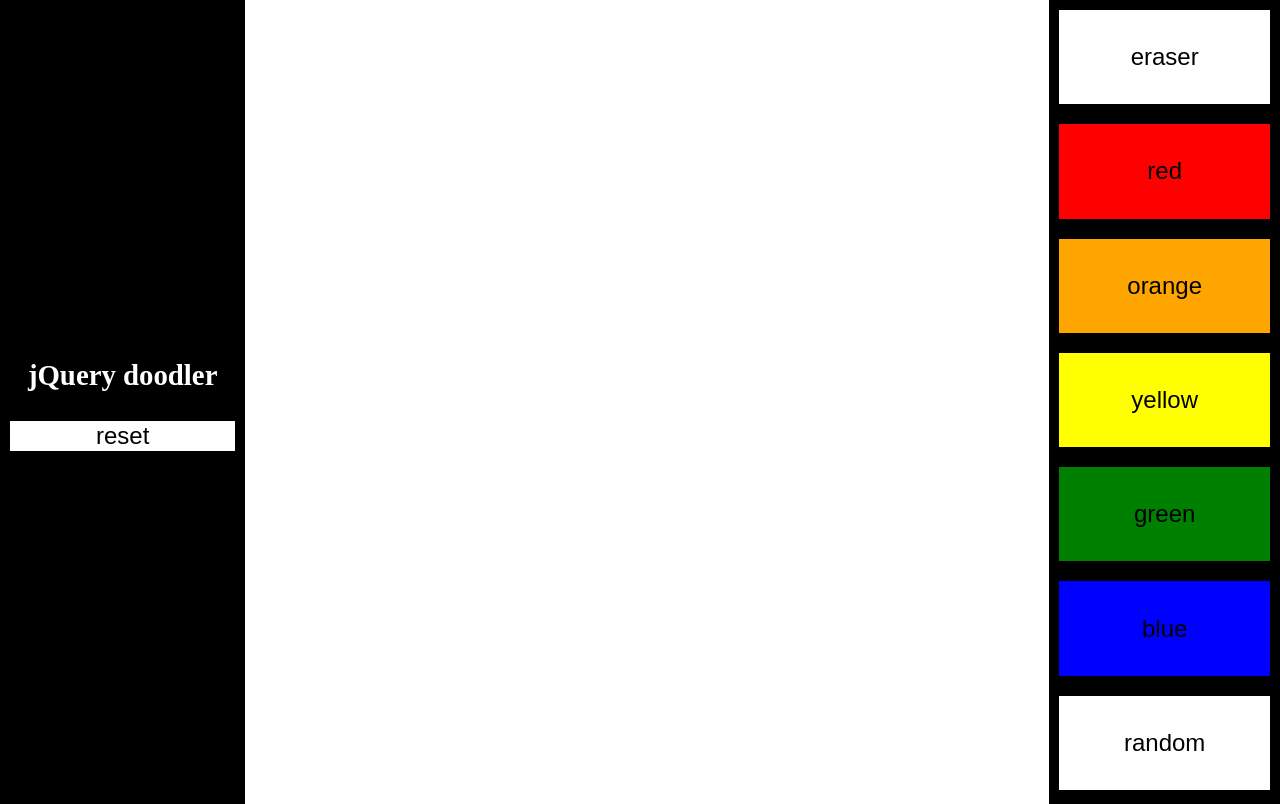
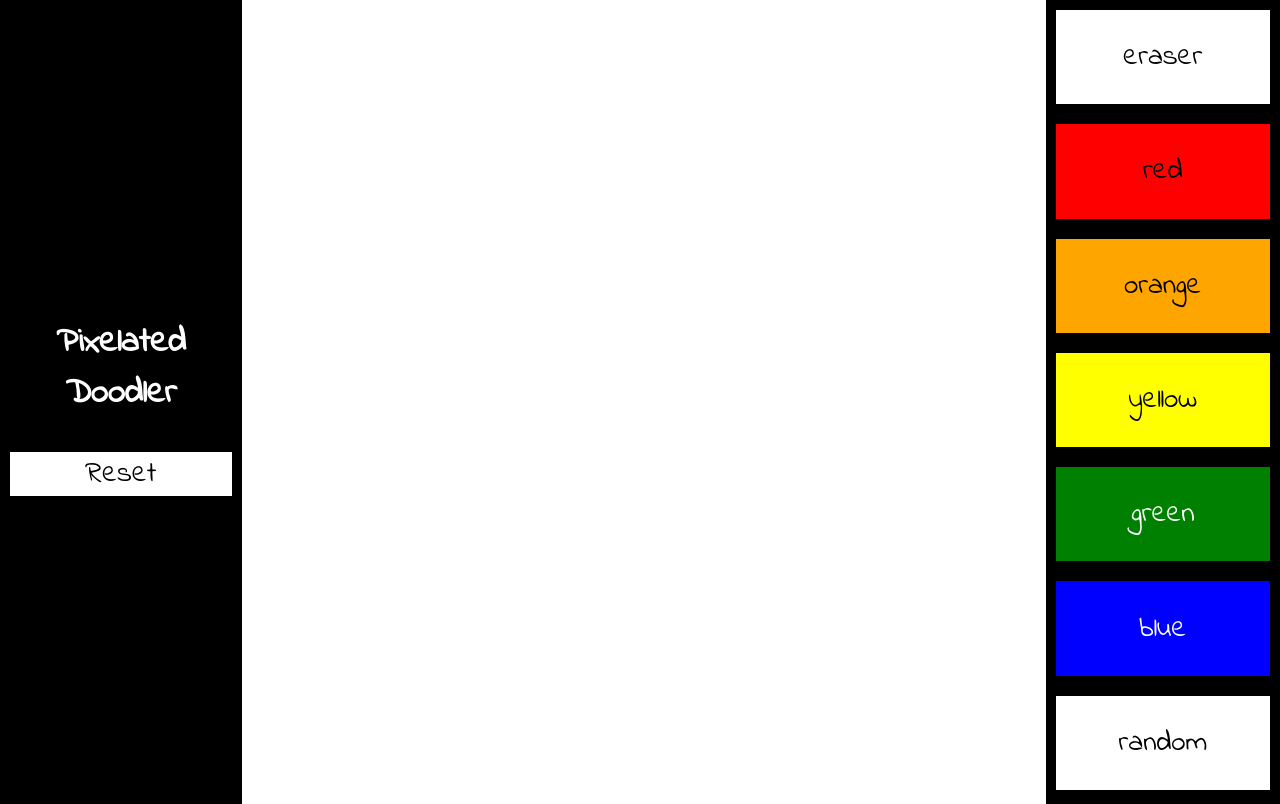
Before and after one commit to ikeshark/jquery-doodler, a plain HTML site: page index.html in a window 1280 px wide. Drawn offline with nearby package versions, Linux system fonts and the light colour scheme.

Commit message:
font change

```diff
--- a/index.css
+++ b/index.css
@@ -3,6 +3,8 @@
   display: inline-block;
 }
 body {
+  font-family: 'Indie Flower';
+  font-size: 1.2em;
    background-color: black;
    width: 100vw;
    height: 100vh;
@@ -21,7 +23,7 @@ body {
 button {
   border-radius: 0;
   background-color: white;
-
+  font-family: inherit;
   box-sizing: border-box;
   border: 10px black solid;
   font-size: 1.5em;
@@ -66,9 +68,11 @@ h1 {
 }
 #green {
    background-color: green;
+   color: white;
 }
 #blue {
    background-color: blue;
+   color: white;
 }
 @media only screen and (orientation: portrait) {
    body {
--- a/index.html
+++ b/index.html
@@ -2,15 +2,16 @@
 <html lang="en">
   <head>
     <meta charset="utf-8">
-    <title>jQuery Doodler</title>
+    <title>Pixelated Doodler</title>
+    <link rel="stylesheet" href="https://fonts.googleapis.com/css?family=Indie+Flower">
     <link rel="stylesheet" href="index.css">
     <script src="https://ajax.googleapis.com/ajax/libs/jquery/3.2.1/jquery.min.js"></script>
     <script src="application.js"></script>
   </head>
   <body>
     <div id="titleBar">
-       <h1>jQuery doodler</h1>
-       <button id="reset">reset</button>
+       <h1>Pixelated Doodler</h1>
+       <button id="reset">Reset</button>
     </div>
     <main id="window"></main>
     <div id="buttons">
```
